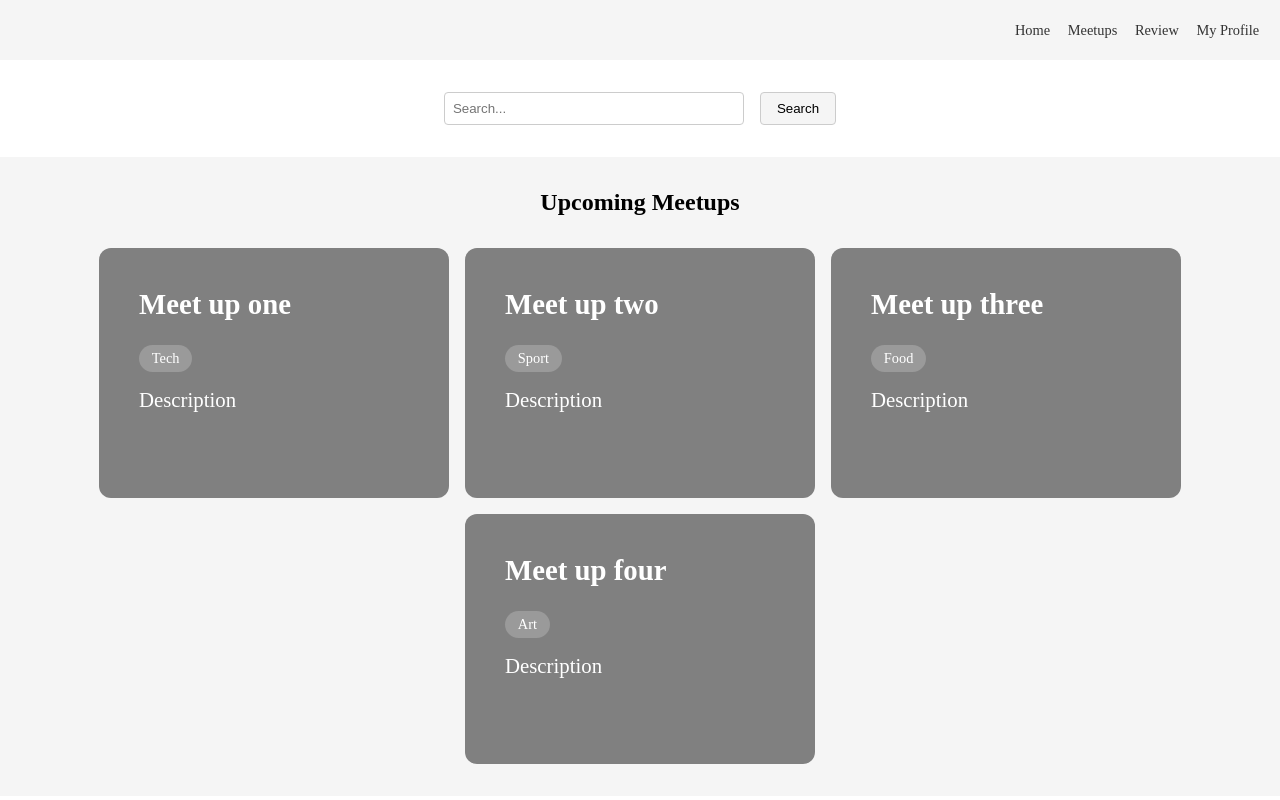
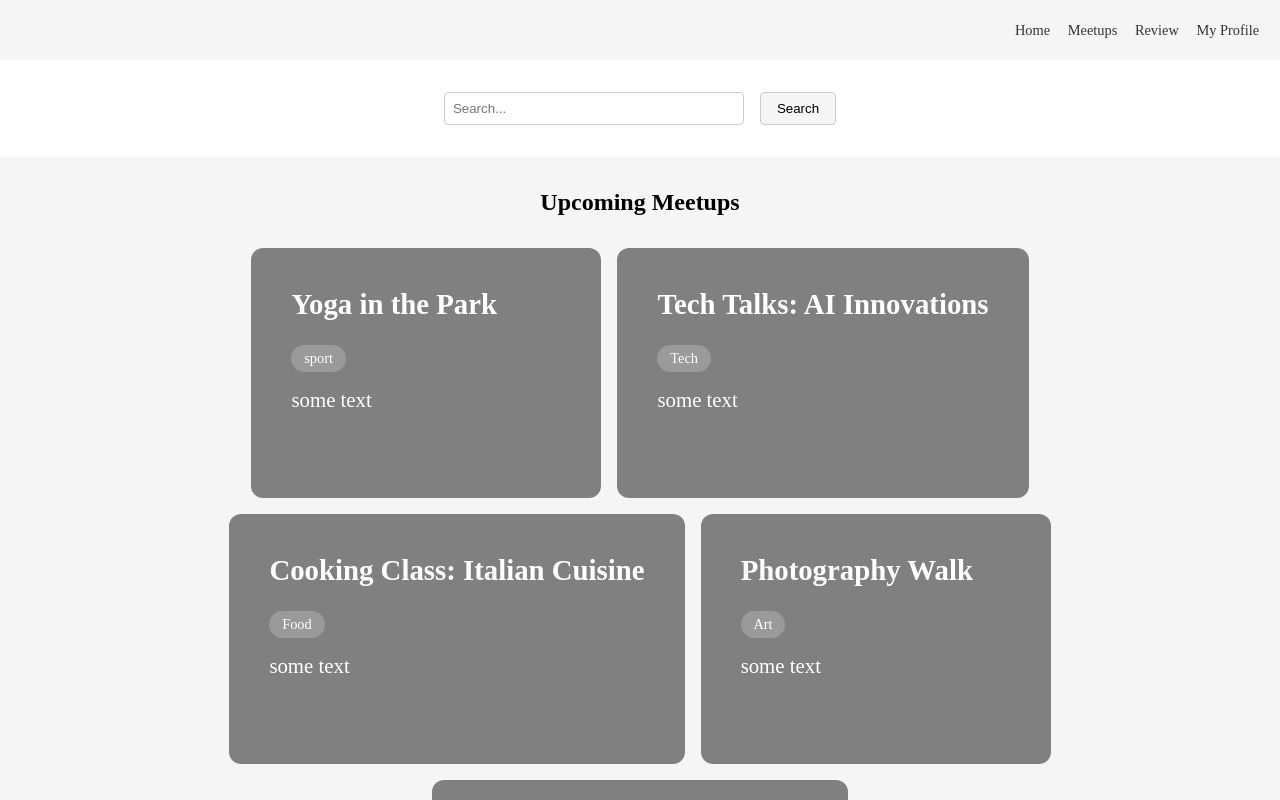
Before and after one commit to AsyncAwaitForever/Meetups--Page, a React (Vite) app: page / in a window 1280 px wide. Shown: the top 800 px of the page. Built offline with nearby package versions, Linux system fonts and the light colour scheme.

Commit message:
started hooks

```diff
--- a/src/components/MeetupBoard/MeetupBoard.jsx
+++ b/src/components/MeetupBoard/MeetupBoard.jsx
@@ -7,7 +7,13 @@ const MeetupBoard = ({ meetups }) => {
       <h2 className="meetupBoard__title">Upcoming Meetups</h2>
       <div className="meetupBoard__grid">
         {meetups.map((meetup) => (
-          <MeetupCard key={meetup.id} {...meetup} />
+          <MeetupCard
+            key={meetup.meetupId}
+            meetupId={meetup.meetupId}
+            title={meetup.title}
+            category={meetup.category}
+            description={meetup.description}
+          />
         ))}
       </div>
     </div>
--- a/src/components/MeetupCard/MeetupCard.jsx
+++ b/src/components/MeetupCard/MeetupCard.jsx
@@ -1,11 +1,16 @@
 import { useNavigate } from "react-router-dom";
 import "./meetupCard.scss";
 
-const MeetupCard = ({ id, title, description, category }) => {
+const MeetupCard = ({ meetupId, title, category, description }) => {
   const navigate = useNavigate();
 
+  const handleClick = () => {
+    console.log("Navigating to meetup:", meetupId);
+    navigate(`/meetups/${meetupId}`);
+  };
+
   return (
-    <div className="meetupCard" onClick={() => navigate(`/meetups/${id}`)}>
+    <div className="meetupCard" onClick={handleClick}>
       <h3 className="meetupCard__title">{title}</h3>
       <span className="meetupCard__category">{category}</span>
       <p className="meetupCard__description">{description}</p>
@@ -14,5 +19,3 @@ const MeetupCard = ({ id, title, description, category }) => {
 };
 
 export default MeetupCard;
-
-//här måste vi fixa med backenden
--- a/src/components/MeetupCard/meetupCard.scss
+++ b/src/components/MeetupCard/meetupCard.scss
@@ -29,4 +29,16 @@
     font-size: 0.9rem;
     margin-bottom: 1rem;
   }
+
+  &__rating {
+    margin-top: 1rem;
+    display: flex;
+    align-items: center;
+    gap: 0.5rem;
+
+    &-count {
+      font-size: 0.9rem;
+      color: rgba(255, 255, 255, 0.8);
+    }
+  }
 }
--- /dev/null
+++ b/src/hooks/useMeetups.js
@@ -0,0 +1,130 @@
+import { useState, useEffect } from "react";
+
+const mockMeetups = [
+  {
+    meetupId: "1",
+    title: "Yoga in the Park",
+    category: "sport",
+    location: "Central Park",
+    time: "2024-11-01T10:00:00Z",
+    host: "Jane Doe",
+    description: "some text",
+    availableCapacity: 50,
+    maxCapacity: 50,
+    ratings: [
+      {
+        ratingId: "r1",
+        userId: "u1",
+        meetupId: "1",
+        stars: 5,
+        comment: "Great session!",
+      },
+    ],
+    registrations: [
+      {
+        meetupId: "1",
+        userId: "u1",
+      },
+    ],
+  },
+  {
+    meetupId: "2",
+    title: "Tech Talks: AI Innovations",
+    category: "Tech",
+    location: "Downtown Conference Center",
+    time: "2024-11-02T14:00:00Z",
+    host: "John Smith",
+    description: "some text",
+    availableCapacity: 50,
+    maxCapacity: 50,
+    ratings: [],
+    registrations: [],
+  },
+  {
+    meetupId: "3",
+    title: "Cooking Class: Italian Cuisine",
+    category: "Food",
+    location: "Downtown Conference Center",
+    time: "2024-11-03T18:00:00Z",
+    host: "Chef Mario",
+    description: "some text",
+    availableCapacity: 50,
+    maxCapacity: 50,
+    ratings: [],
+    registrations: [],
+  },
+  {
+    meetupId: "4",
+    title: "Photography Walk",
+    category: "Art",
+    location: "City Art Gallery",
+    time: "2024-11-04T09:30:00Z",
+    host: "Emily Brown",
+    description: "some text",
+    availableCapacity: 50,
+    maxCapacity: 50,
+    ratings: [],
+    registrations: [],
+  },
+  {
+    meetupId: "5",
+    title: "Book Club: Fantasy Novels",
+    category: "Books",
+    location: "Local Library",
+    time: "2024-11-05T16:00:00Z",
+    host: "Sarah Johnson",
+    description: "some text",
+    availableCapacity: 50,
+    maxCapacity: 50,
+    ratings: [],
+    registrations: [],
+  },
+];
+
+export const useMeetups = () => {
+  const [meetups, setMeetups] = useState(mockMeetups);
+  const [loading, setLoading] = useState(false);
+  const [error, setError] = useState(null);
+
+  const fetchMeetups = async () => {
+    try {
+      setLoading(true);
+      setMeetups(mockMeetups);
+      setError(null);
+    } catch (err) {
+      console.error("Error fetching meetups:", err);
+      setError("Failed to load meetups");
+    } finally {
+      setLoading(false);
+    }
+  };
+
+  const getMeetupById = async (id) => {
+    try {
+      //   const response = await fetch("https://example.com/api/meetups");
+      setLoading(true);
+      const meetup = mockMeetups.find((m) => m.meetupId === id);
+      if (!meetup) {
+        throw new Error("Meetup not found");
+      }
+      return meetup;
+    } catch (err) {
+      console.error("Error fetching meetup:", err);
+      throw new Error("Failed to load meetup details");
+    } finally {
+      setLoading(false);
+    }
+  };
+
+  useEffect(() => {
+    fetchMeetups();
+  }, []);
+
+  return {
+    meetups,
+    loading,
+    error,
+    refetchMeetups: fetchMeetups,
+    getMeetupById,
+  };
+};
--- a/src/pages/Home/Home.jsx
+++ b/src/pages/Home/Home.jsx
@@ -1,37 +1,38 @@
-import "./home.scss";
+import { useMeetups } from "../../hooks/useMeetups";
 import Header from "../../components/Header/Header";
 import MeetupBoard from "../../components/MeetupBoard/MeetupBoard";
 import SearchBar from "../../components/SearchBar/SearchBar";
+import "./home.scss";
 
 export default function Home() {
-  //här måste vi fixa med backenden detta är mockdata
+  const { meetups, loading, error } = useMeetups();
 
-  const meetups = [
-    {
-      id: 1,
-      title: "Meet up one",
-      category: "Tech",
-      description: "Description",
-    },
-    {
-      id: 2,
-      title: "Meet up two",
-      category: "Sport",
-      description: "Description",
-    },
-    {
-      id: 3,
-      title: "Meet up three",
-      category: "Food",
-      description: "Description",
-    },
-    {
-      id: 4,
-      title: "Meet up four",
-      category: "Art",
-      description: "Description",
-    },
-  ];
+  console.log("Current meetups state:", meetups); // Debug log
+
+  if (loading) {
+    return (
+      <>
+        <Header />
+        <div className="page-container">
+          <div className="loading-message">Loading meetups...</div>
+        </div>
+      </>
+    );
+  }
+
+  if (error) {
+    return (
+      <>
+        <Header />
+        <div className="page-container">
+          <div className="error-message">
+            {error}
+            <button onClick={() => window.location.reload()}>Try Again</button>
+          </div>
+        </div>
+      </>
+    );
+  }
 
   return (
     <>
--- a/src/pages/Meetups/Meetups.jsx
+++ b/src/pages/Meetups/Meetups.jsx
@@ -1,77 +1,110 @@
 import { useParams, useNavigate } from "react-router-dom";
+import { useState, useEffect, useCallback } from "react";
 import { Rating } from "react-simple-star-rating";
+import { useMeetups } from "../../hooks/useMeetups";
 import Header from "../../components/Header/Header";
 import "./meetups.scss";
 
 const Meetups = () => {
+  // Hooks
   const { id } = useParams();
   const navigate = useNavigate();
+  const { getMeetupById } = useMeetups();
 
-  // This will be replaced with backend data
-  const mockMeetup = {
-    id: id,
-    name: "Meet up name:",
-    category: "Tech",
-    place: "Meet up place:",
-    date: "Meet up date:",
-    host: "Meet up host:",
-    description: "Meet up Desc.:",
-    reviews: [
-      { id: 1, username: "John Doe", rating: 5, text: "Review nr. one" },
-      { id: 2, username: "Jane Smith", rating: 4, text: "xxxxxxxxxxxxxxxxxx" },
-      { id: 3, username: "Bob Wilson", rating: 3, text: "xxxxxxxxxxxx" },
-    ],
-  };
+  // State
+  const [meetup, setMeetup] = useState(null);
+  const [loading, setLoading] = useState(true);
+  const [error, setError] = useState(null);
 
-  const handleWriteReview = () => {
-    navigate(`/review/${id}`);
-  };
+  // Fetch meetup data
+  const loadMeetup = useCallback(async () => {
+    if (!id) return;
+
+    try {
+      setLoading(true);
+      const data = await getMeetupById(id);
+      setMeetup(data);
+    } catch (err) {
+      console.error("Failed to load meetup:", err);
+      setError("Failed to load meetup details");
+    } finally {
+      setLoading(false);
+    }
+  }, [id, getMeetupById]);
+
+  useEffect(() => {
+    loadMeetup();
+  }, [loadMeetup]);
+
+  // Loading and error states
+  if (loading)
+    return <div className="loading-message">Loading meetup details...</div>;
+  if (error) return <div className="error-message">{error}</div>;
+  if (!meetup) return <div className="error-message">Meetup not found</div>;
+
+  // Calculate average rating
+  const averageRating =
+    meetup.ratings.length > 0
+      ? meetup.ratings.reduce((acc, curr) => acc + curr.stars, 0) /
+        meetup.ratings.length
+      : 0;
 
   return (
     <div>
       <Header />
       <div className="meetup-container">
+        {/* Meetup Details */}
         <div className="meetup-details">
           <div className="meetup-header">
-            <h2>{mockMeetup.name}</h2>
-          </div>
-          <p>{mockMeetup.category}</p>
-          <p>{mockMeetup.place}</p>
-          <p>{mockMeetup.date}</p>
-          <p>{mockMeetup.host}</p>
-          <p>{mockMeetup.description}</p>
-
-          <div className="reviews-section">
-            {mockMeetup.reviews.map((review) => (
-              <div key={review.id} className="review-item">
-                <div className="review-content">
-                  <div className="review-header">
-                    <span className="review-username">{review.username}</span>
-                    <Rating
-                      initialValue={review.rating}
-                      readonly={true}
-                      size={20}
-                    />
-                  </div>
-                  <p className="review-text">{review.text}</p>
-                </div>
-              </div>
-            ))}
-
-            <div className="review-navigation">
-              <button className="nav-button">◀</button>
-              <button className="nav-button">▶</button>
+            <h2>{meetup.title}</h2>
+            <div className="rating-summary">
+              <Rating readonly initialValue={averageRating} size={24} />
+              <span>({meetup.ratings.length} reviews)</span>
             </div>
           </div>
 
-          <div className="action-buttons">
-            <button className="action-button" onClick={handleWriteReview}>
-              Write review!
-            </button>
-            <button className="action-button">Join this meet up!</button>
+          {/* Basic Info */}
+          <div className="meetup-info">
+            <p>Category: {meetup.category}</p>
+            <p>Location: {meetup.location}</p>
+            <p>Time: {new Date(meetup.time).toLocaleString()}</p>
+            <p>Host: {meetup.host}</p>
+            <p>Description: {meetup.description}</p>
+            <p>
+              Available Spots: {meetup.availableCapacity} / {meetup.maxCapacity}
+            </p>
           </div>
 
-          <button className="show-more">Show more reviews</button>
+          {/* Reviews Section */}
+          <div className="ratings-section">
+            <h3>Reviews</h3>
+            {meetup.ratings.length > 0 ? (
+              <div className="ratings-list">
+                {meetup.ratings.map((rating) => (
+                  <div key={rating.ratingId} className="rating-item">
+                    <div className="rating-header">
+                      <Rating readonly initialValue={rating.stars} size={20} />
+                      <span className="rating-user">User: {rating.userId}</span>
+                    </div>
+                    <p className="rating-comment">{rating.comment}</p>
+                  </div>
+                ))}
+              </div>
+            ) : (
+              <p>No reviews yet</p>
+            )}
+          </div>
+
+          {/* Action Buttons */}
+          <div className="action-buttons">
+            <button
+              className="action-button"
+              onClick={() => navigate(`/review/${id}`)}
+            >
+              Write review
+            </button>
+            <button className="action-button">Join this meetup</button>
+          </div>
         </div>
       </div>
     </div>
--- a/src/routes/AppRoutes.jsx
+++ b/src/routes/AppRoutes.jsx
@@ -13,7 +13,8 @@ export default function AppRoutes() {
         <Route path="/" element={<Home />} />
         <Route path="/login" element={<Login />} />
         <Route path="/profile" element={<Profile />} />
-        <Route path="/meetups" element={<Meetups />} />
+        <Route path="/meetups/:id" element={<Meetups />} />{" "}
+        {/* This route needs the :id parameter */}
         <Route path="/review" element={<Review />} />
       </Routes>
     </BrowserRouter>
```
Also changed, not shown: src/hooks/useRatings.js (added, +67 -0 lines), src/pages/Meetups/meetups.scss (+53 -0 lines).
